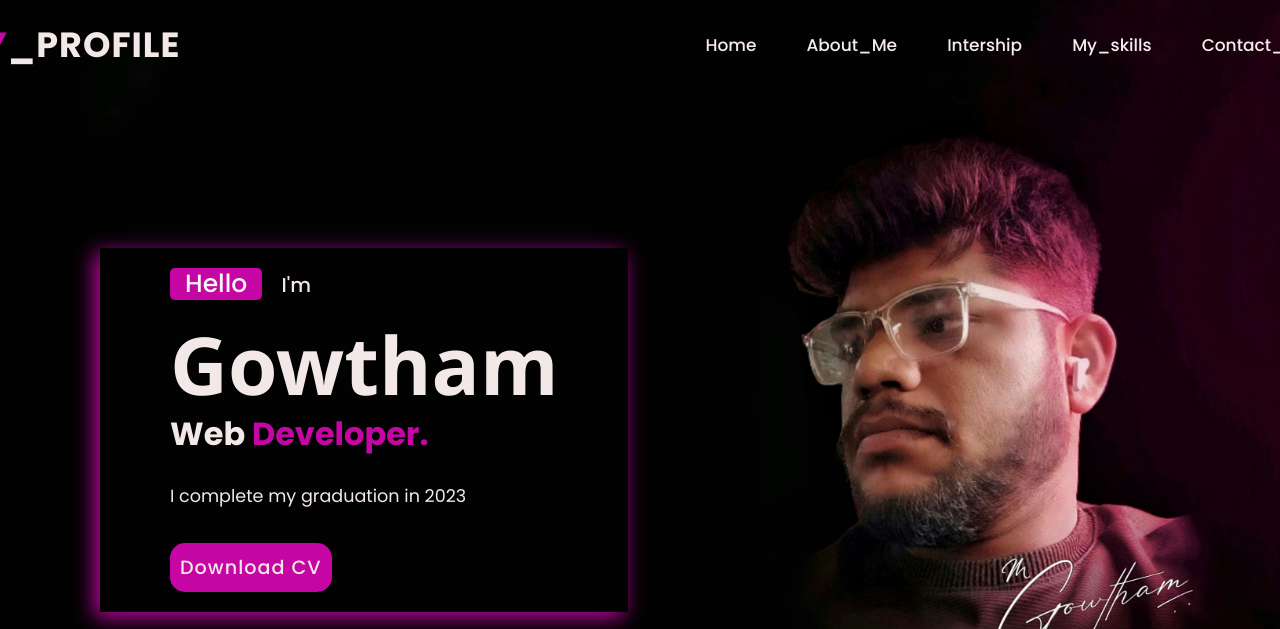
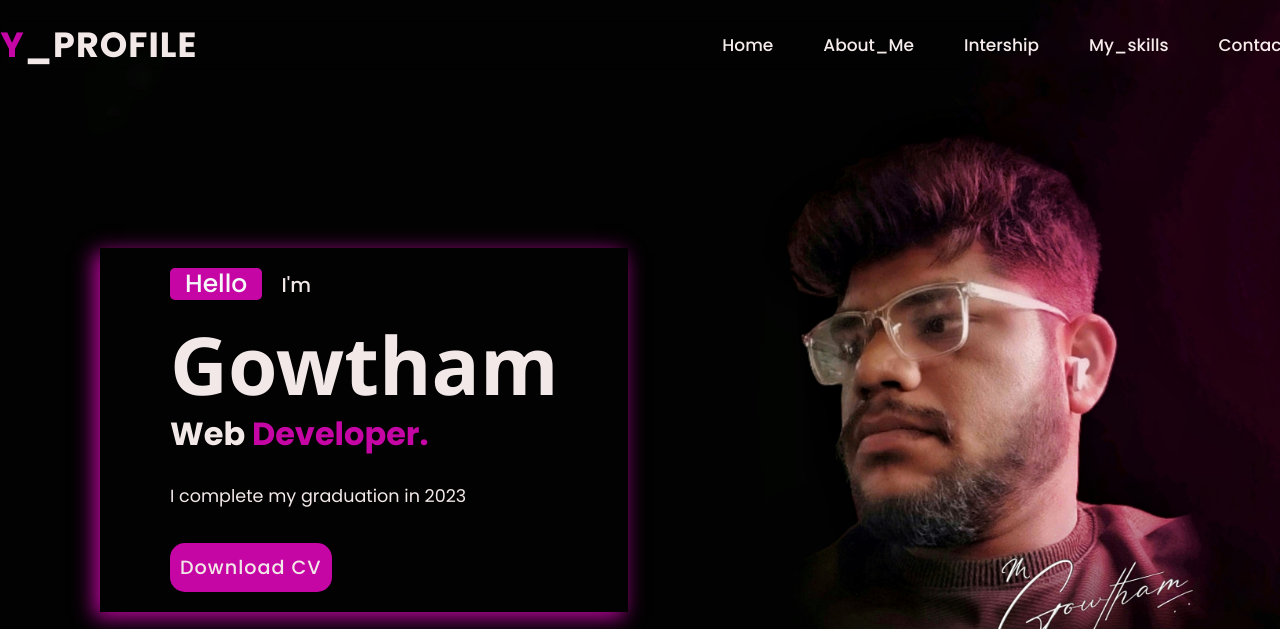
Before and after one commit to Gowtham-239/Port-folio, a plain HTML site: page index.html in a window 1280 px wide. Shown: the top 629 px of the page. Drawn offline with Linux system fonts and the light colour scheme.

Commit message:
Update index.html

```diff
--- a/index.html
+++ b/index.html
@@ -17,7 +17,7 @@
                 <li><a href="#aboutme">About_Me</a></li>
                 <li><a href="#intern">Intership</a></li>
                 <li><a href="#skills">My_skills</a></li>
-                <li><a href="#contact">Contact_us</a></li>
+                <li><a href="#contact">Contact</a></li>
             </ul>
             <div class="menu-icon" id="menu-icon"></div>
         </header>
```
